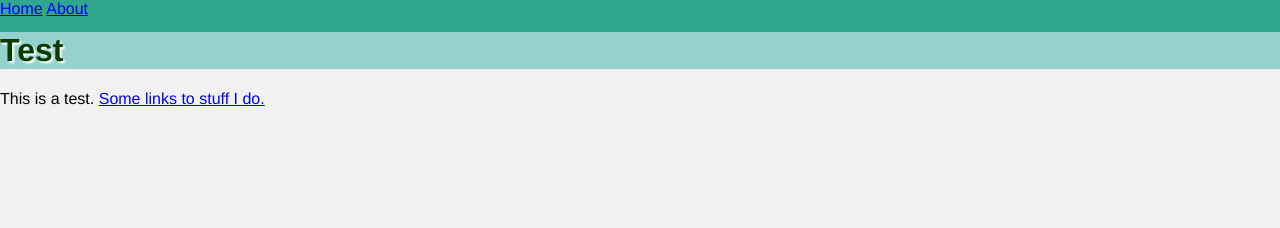
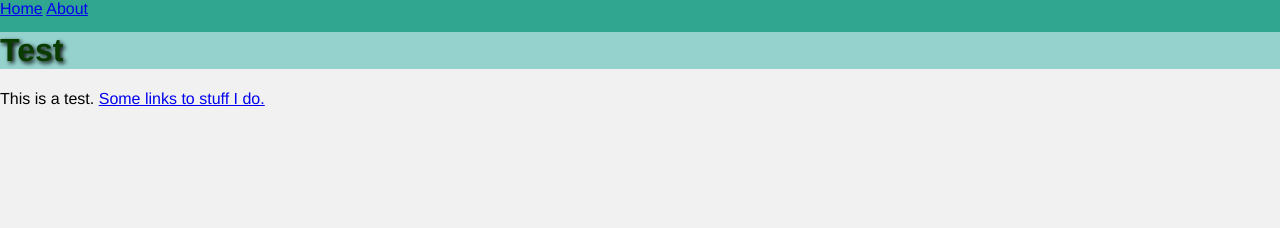
Before and after one commit to LKS90/LKS90.github.io, a Jekyll site: the page built from index.html, in a window 1280 px wide. Shown: the top 228 px of the page. Built offline with Jekyll 4.4.1, drawn with Linux system fonts in a browser that asks for light colours.

Commit message:
Update main.css

```diff
--- a/css/main.css
+++ b/css/main.css
@@ -3,7 +3,7 @@ html, body {
     padding: 0;
 }
 h1 {
-    text-shadow: 2px 2px 2px #ffffff;
+    text-shadow: 2px 2px 4px #000000;
     background-color: #95d2cd;
     color: #0a3c00;
 }
```
